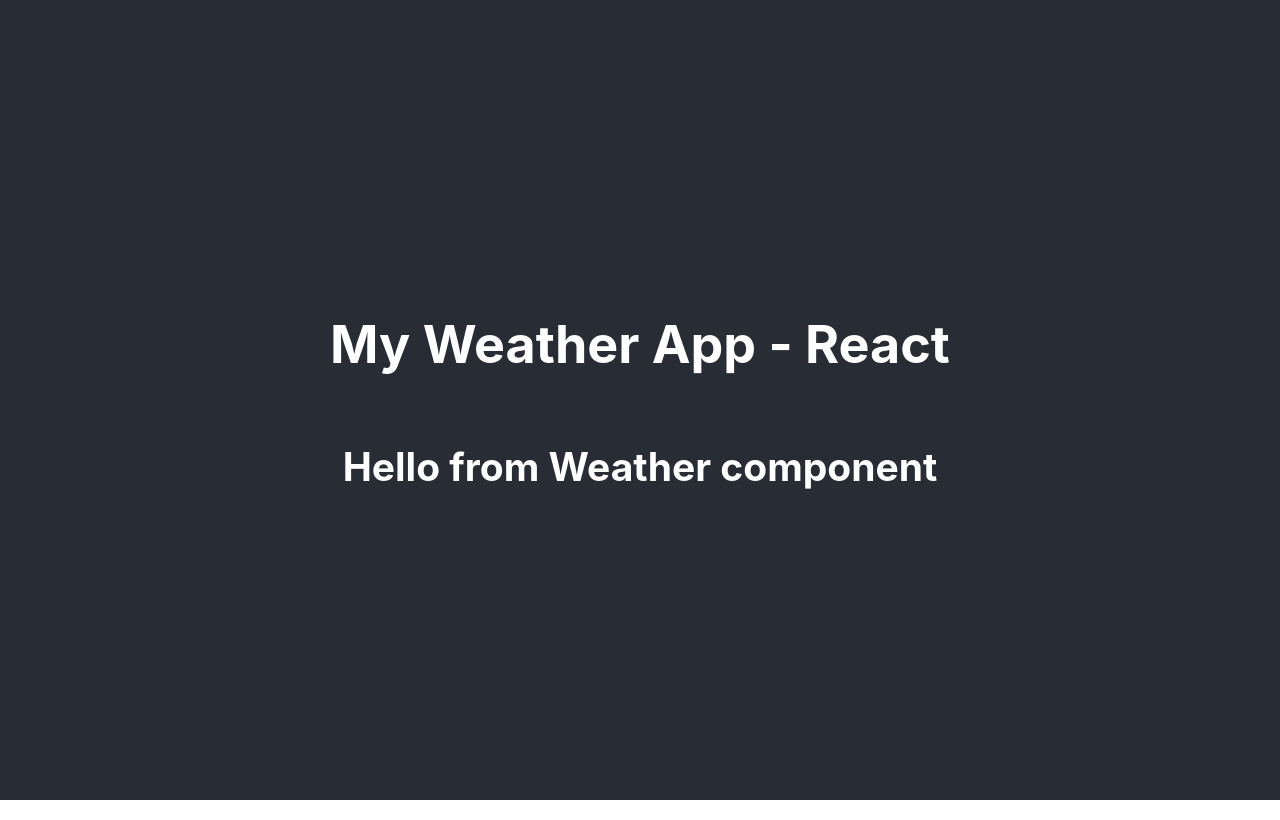
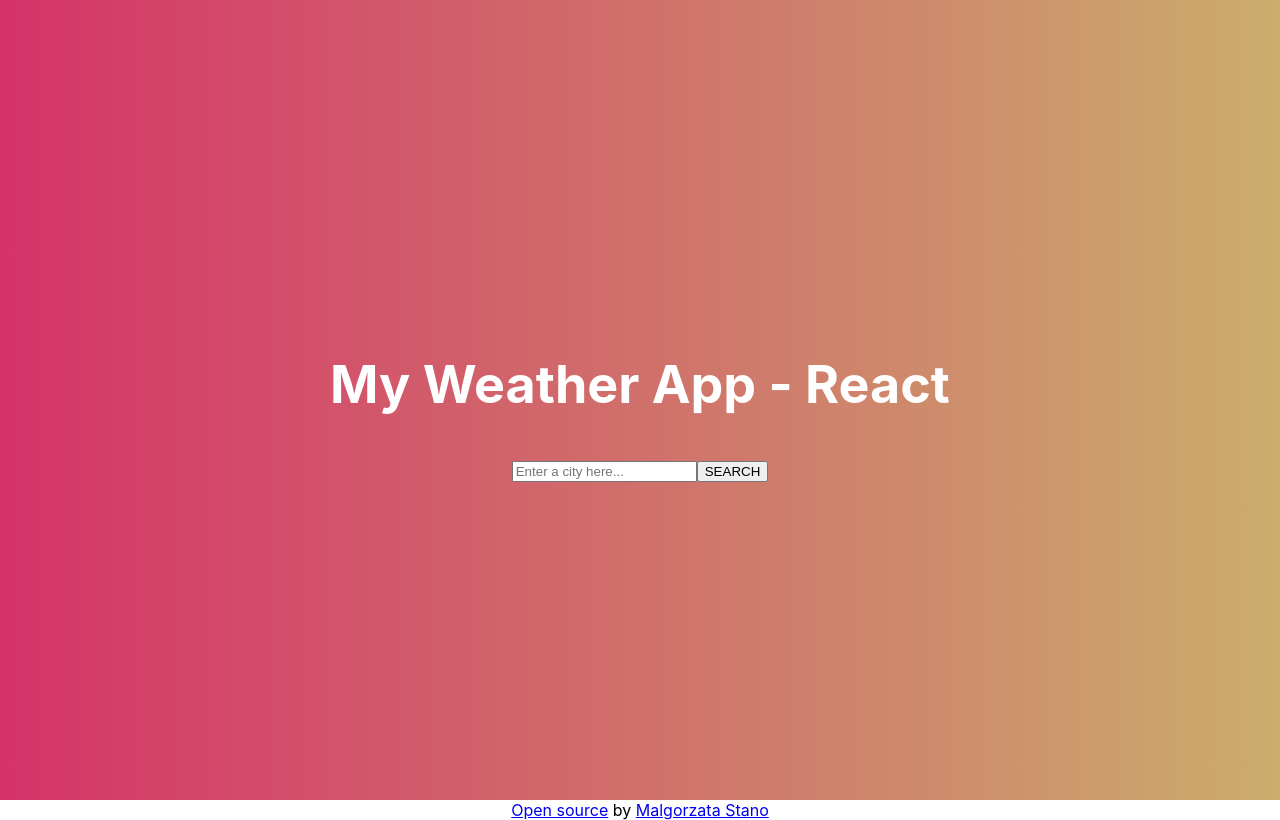
Before and after one commit to gosiast/React-Weather-App, a React (Create React App) app: page / in a window 1280 px wide. Built offline with nearby package versions, Linux system fonts and the light colour scheme.

Commit message:
working search engine with API

```diff
--- a/src/App.css
+++ b/src/App.css
@@ -14,7 +14,7 @@
 }
 
 .App-header {
-  background-color: #282c34;
+	background: linear-gradient(to right, #d53369, #cbad6d);
 	min-height: 100vh;
 	display: flex;
 	flex-direction: column;
@@ -22,6 +22,10 @@
 	justify-content: center;
 	font-size: calc(10px + 2vmin);
 	color: white;
+}
+
+.weather-container {
+	background-color: white;
 }
 
 .App-link {
--- a/src/App.js
+++ b/src/App.js
@@ -1,13 +1,22 @@
 import "./App.css";
-import Weather from "./Weather";
+import WeatherSearch from "./WeatherSearch";
 
 function App() {
 	return (
 		<div className="App">
-			<header className="App-header">
-				<h1> My Weather App - React</h1>
-				<Weather />
+			<div className= "weather-container">
+				<header className="App-header">
+					<h1> My Weather App - React</h1>
+				<WeatherSearch />
 			</header>
+			<footer>
+				{" "}
+				<a href="https://github.com/gosiast/react-weather-app">
+					Open source
+				</a>{" "}
+				by <a href="https://github.com/gosiast">Malgorzata Stano</a>
+			</footer>
+			</div>
 		</div>
 	);
 }
--- a/src/Weather.js
+++ /dev/null
@@ -1,5 +0,0 @@
-import React from "react";
-
-export default function Weather() {
-	return <h2>Hello from Weather component</h2>;
-}
--- /dev/null
+++ b/src/WeatherSearch.js
@@ -0,0 +1,63 @@
+import React, { useState } from "react";
+import axios from "axios";
+
+export default function WeatherSearch() {
+	const [city, setCity] = useState("");
+	const [loaded, setLoaded] = useState(false);
+	const [weather, setWeather] = useState({});
+
+	function displayWeather(response) {
+		setLoaded(true);
+		setWeather({
+			temperature: response.data.main.temp,
+			wind: response.data.wind.speed,
+			humidity: response.data.main.humidity,
+			icon: `http://openweathermap.org/img/wn/${response.data.weather[0].icon}@2x.png`,
+			description: response.data.weather[0].description,
+		});
+	}
+
+	function handleSubmit(event) {
+		event.preventDefault();
+		let apiKey = "5f472b7acba333cd8a035ea85a0d4d4c";
+		let units = "metric";
+		//have to have access to the city below
+		let apiUrl = `https://api.openweathermap.org/data/2.5/weather?q=${city}&appid=${apiKey}&units=${units}`;
+		axios.get(apiUrl).then(displayWeather); //make an API call, then
+		//update weather UI
+	}
+
+	function updateCity(event) {
+		setCity(event.target.value);
+	}
+
+	let form = (
+		<form onSubmit={handleSubmit}>
+			<input
+				type="search"
+				placeholder="Enter a city here..."
+				onChange={updateCity}
+			/>
+			<button type="Submit">SEARCH</button>
+		</form>
+	);
+
+	if (loaded) {
+		return (
+			<div>
+				{form}
+				<ul>
+					<li>Temperature: {Math.round(weather.temperature)}°C</li>
+					<li>Description: {weather.description}</li>
+					<li>Humidity: {weather.humidity}%</li>
+					<li>Wind: {weather.wind}km/h</li>
+					<li>
+						<img src={weather.icon} alt={weather.description} />
+					</li>
+				</ul>
+			</div>
+		);
+	} else {
+		return form;
+	}
+}
```
Also changed, not shown: src/index.js (+9 -9 lines). Lines whose indentation alone changed are shown as unchanged.
